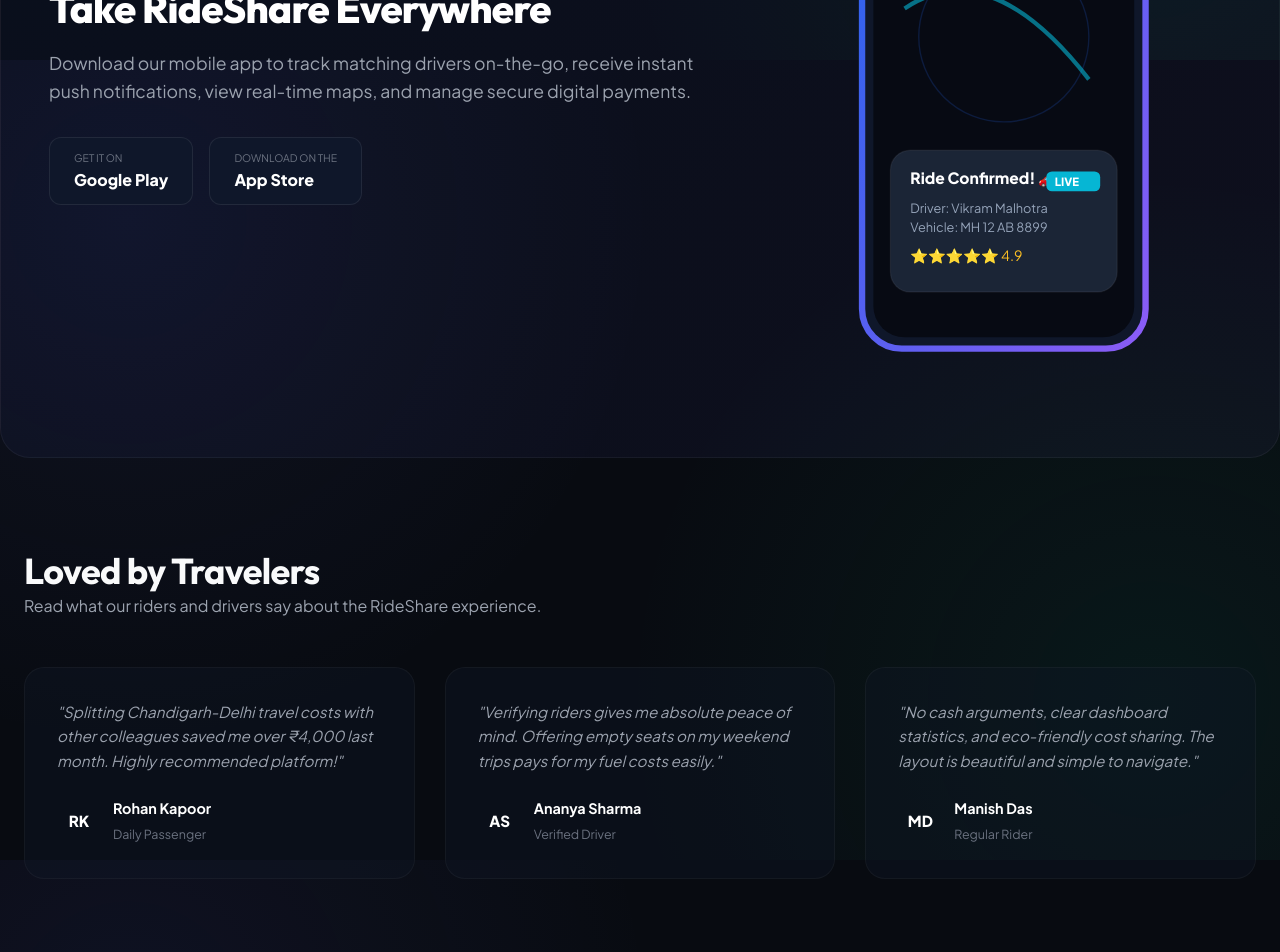
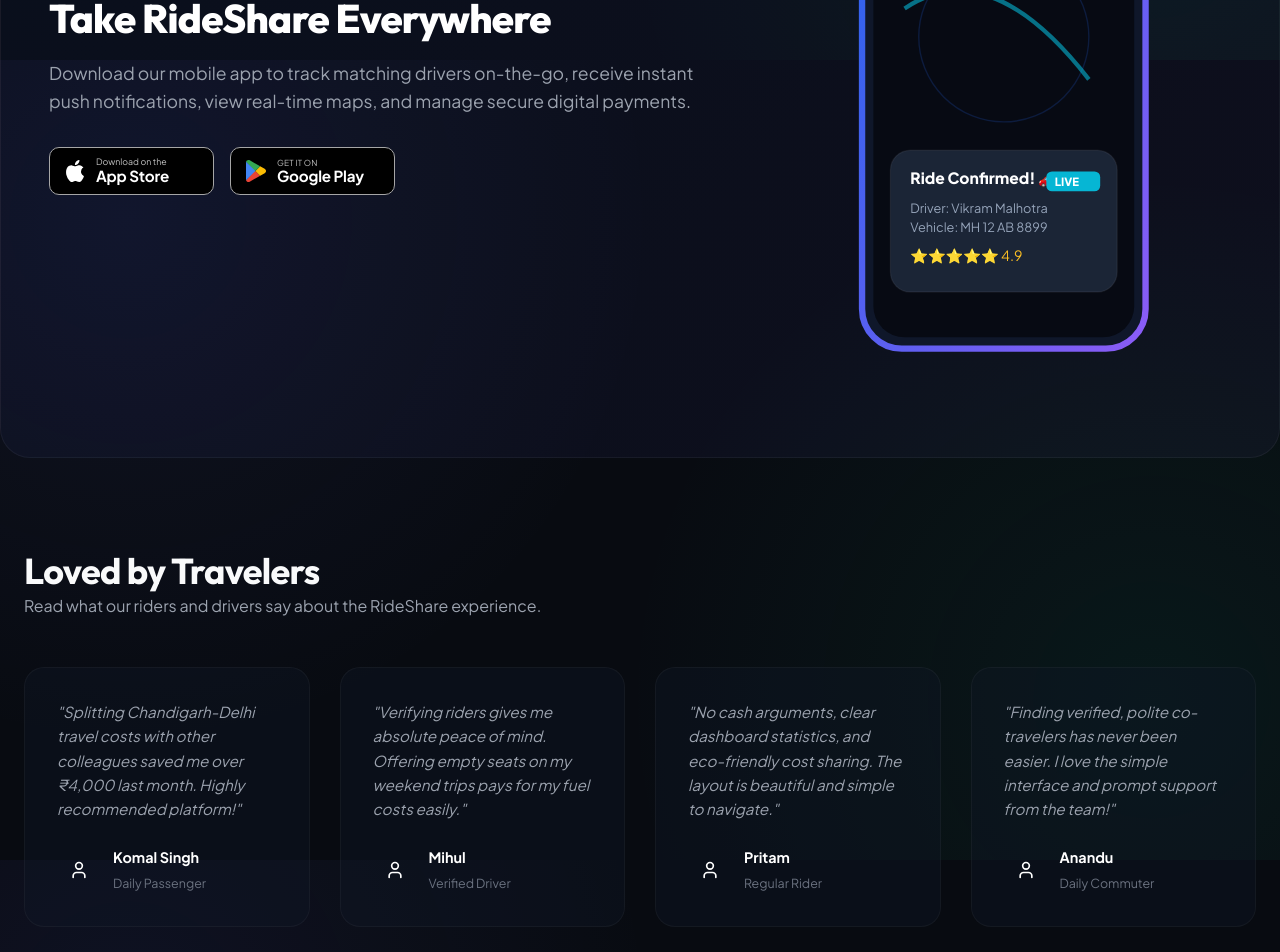
Before and after one commit to Mehul1311/Cab-Share-Platform, a React (Create React App) app in the folder client/: page / in a window 1280 px wide. Shown: the part 3140-4092 px from the top of the page. Built offline with nearby package versions, Linux system fonts and the light colour scheme; no server answers; the HTML template or start-up script is replaced by a standard one.

Commit message:
Updated the Name of the loved riders

```diff
--- a/client/src/pages/Home.css
+++ b/client/src/pages/Home.css
@@ -348,18 +348,28 @@
 .btn-store {
   display: flex;
   align-items: center;
-  gap: 12px;
-  padding: 12px 24px;
-  background: #0f172a;
-  border: 1px solid rgba(255, 255, 255, 0.08);
-  border-radius: 12px;
+  gap: 10px;
+  padding: 6px 14px;
+  background: #000000;
+  border: 1.5px solid #a6a6a6;
+  border-radius: 10px;
   color: white;
   transition: all 0.2s;
+  text-decoration: none;
+  width: 165px;
+  height: 48px;
+  box-sizing: border-box;
 }
 
 .btn-store:hover {
-  background: #1e293b;
-  border-color: rgba(255, 255, 255, 0.16);
+  background: #111111;
+  border-color: #ffffff;
+}
+
+.btn-store-icon {
+  flex-shrink: 0;
+  width: 22px;
+  height: 22px;
 }
 
 /* Testimonial grid */
@@ -376,7 +386,13 @@
 
 @media (min-width: 768px) {
   .testimonials-grid {
-    grid-template-columns: repeat(3, 1fr);
+    grid-template-columns: repeat(2, 1fr);
+  }
+}
+
+@media (min-width: 1024px) {
+  .testimonials-grid {
+    grid-template-columns: repeat(4, 1fr);
   }
 }
 
--- a/client/src/pages/Home.jsx
+++ b/client/src/pages/Home.jsx
@@ -5,7 +5,8 @@ import {
   Shield,
   CreditCard,
   Clock,
-  ArrowRight
+  ArrowRight,
+  User
 } from 'lucide-react';
 import { MobileAppIllustration } from '../components/Illustrations';
 import './Home.css';
@@ -228,16 +229,25 @@ const Home = () => {
             </p>
 
             <div className="download-badges-row">
-              <a href="#playstore" className="btn-store" onClick={(e) => { e.preventDefault(); alert("App Store Link simulated!"); }}>
-                <div style={{ textAlign: 'left' }}>
-                  <span style={{ fontSize: '0.65rem', display: 'block', textTransform: 'uppercase', color: 'var(--text-muted)' }}>Get it on</span>
-                  <span style={{ fontSize: '1rem', fontWeight: 800 }}>Google Play</span>
+              <a href="#appstore" className="btn-store" onClick={(e) => { e.preventDefault(); alert("App Store Link simulated!"); }}>
+                <svg xmlns="http://www.w3.org/2000/svg" fill="currentColor" viewBox="0 0 16 16" className="btn-store-icon">
+                  <path d="M11.182.008C11.148-.03 9.923.023 8.857 1.18c-1.066 1.156-.902 2.482-.878 2.516s1.52.087 2.475-1.258.762-2.391.728-2.43m3.314 11.733c-.048-.096-2.325-1.234-2.113-3.422s1.675-2.789 1.698-2.854-.597-.79-1.254-1.157a3.7 3.7 0 0 0-1.563-.434c-.108-.003-.483-.095-1.254.116-.508.139-1.653.589-1.968.607-.316.018-1.256-.522-2.267-.665-.647-.125-1.333.131-1.824.328-.49.196-1.422.754-2.074 2.237-.652 1.482-.311 3.83-.067 4.56s.625 1.924 1.273 2.796c.576.984 1.34 1.667 1.659 1.899s1.219.386 1.843.067c.502-.308 1.408-.485 1.766-.472.357.013 1.061.154 1.782.539.571.197 1.111.115 1.652-.105.541-.221 1.324-1.059 2.238-2.758q.52-1.185.473-1.282"/>
+                </svg>
+                <div style={{ textAlign: 'left', lineHeight: 1.15 }}>
+                  <span style={{ fontSize: '0.55rem', display: 'block', color: '#c1c1c1' }}>Download on the</span>
+                  <span style={{ fontSize: '0.95rem', fontWeight: 700, display: 'block', color: 'white', letterSpacing: '-0.2px' }}>App Store</span>
                 </div>
               </a>
-              <a href="#appstore" className="btn-store" onClick={(e) => { e.preventDefault(); alert("App Store Link simulated!"); }}>
-                <div style={{ textAlign: 'left' }}>
-                  <span style={{ fontSize: '0.65rem', display: 'block', textTransform: 'uppercase', color: 'var(--text-muted)' }}>Download on the</span>
-                  <span style={{ fontSize: '1rem', fontWeight: 800 }}>App Store</span>
+              <a href="#playstore" className="btn-store" onClick={(e) => { e.preventDefault(); alert("App Store Link simulated!"); }}>
+                <svg xmlns="http://www.w3.org/2000/svg" viewBox="0 0 466 512" className="btn-store-icon">
+                  <path fill="#EA4335" d="M199.9 237.8 1.4 470.17c7.22 24.57 30.16 41.81 55.8 41.81 11.16 0 20.93-2.79 29.3-8.37l244.16-139.46L199.9 237.8z"/>
+                  <path fill="#FBBC04" d="m433.91 205.1-104.65-60-111.61 110.22 113.01 108.83 104.64-58.6c18.14-9.77 30.7-29.3 30.7-50.23-1.4-20.93-13.95-40.46-32.09-50.22z"/>
+                  <path fill="#34A853" d="M199.42 273.45 329.27 145.1 87.9 8.37C79.53 2.79 68.36 0 57.2 0 30.7 0 6.98 18.14 1.4 41.86l198.02 231.59z"/>
+                  <path fill="#4285F4" d="M1.39 41.86C0 46.04 0 51.63 0 57.2v397.64c0 5.57 0 9.76 1.4 15.34l216.27-214.86L1.39 41.86z"/>
+                </svg>
+                <div style={{ textAlign: 'left', lineHeight: 1.15 }}>
+                  <span style={{ fontSize: '0.52rem', display: 'block', color: '#c1c1c1', letterSpacing: '0.2px' }}>GET IT ON</span>
+                  <span style={{ fontSize: '0.95rem', fontWeight: 700, display: 'block', color: 'white', letterSpacing: '-0.2px' }}>Google Play</span>
                 </div>
               </a>
             </div>
@@ -262,9 +272,9 @@ const Home = () => {
               "Splitting Chandigarh-Delhi travel costs with other colleagues saved me over ₹4,000 last month. Highly recommended platform!"
             </p>
             <div className="testimonial-profile">
-              <div className="testimonial-avatar">RK</div>
+              <div className="testimonial-avatar"><User size={20} /></div>
               <div>
-                <strong style={{ display: 'block', color: 'white', fontSize: '0.9rem' }}>Rohan Kapoor</strong>
+                <strong style={{ display: 'block', color: 'white', fontSize: '0.9rem' }}>Komal Singh</strong>
                 <span style={{ fontSize: '0.78rem', color: 'var(--text-muted)' }}>Daily Passenger</span>
               </div>
             </div>
@@ -275,9 +285,9 @@ const Home = () => {
               "Verifying riders gives me absolute peace of mind. Offering empty seats on my weekend trips pays for my fuel costs easily."
             </p>
             <div className="testimonial-profile">
-              <div className="testimonial-avatar">AS</div>
+              <div className="testimonial-avatar"><User size={20} /></div>
               <div>
-                <strong style={{ display: 'block', color: 'white', fontSize: '0.9rem' }}>Ananya Sharma</strong>
+                <strong style={{ display: 'block', color: 'white', fontSize: '0.9rem' }}>Mihul</strong>
                 <span style={{ fontSize: '0.78rem', color: 'var(--text-muted)' }}>Verified Driver</span>
               </div>
             </div>
@@ -288,10 +298,23 @@ const Home = () => {
               "No cash arguments, clear dashboard statistics, and eco-friendly cost sharing. The layout is beautiful and simple to navigate."
             </p>
             <div className="testimonial-profile">
-              <div className="testimonial-avatar">MD</div>
+              <div className="testimonial-avatar"><User size={20} /></div>
               <div>
-                <strong style={{ display: 'block', color: 'white', fontSize: '0.9rem' }}>Manish Das</strong>
+                <strong style={{ display: 'block', color: 'white', fontSize: '0.9rem' }}>Pritam</strong>
                 <span style={{ fontSize: '0.78rem', color: 'var(--text-muted)' }}>Regular Rider</span>
+              </div>
+            </div>
+          </div>
+
+          <div className="testimonial-card">
+            <p className="testimonial-quote">
+              "Finding verified, polite co-travelers has never been easier. I love the simple interface and prompt support from the team!"
+            </p>
+            <div className="testimonial-profile">
+              <div className="testimonial-avatar"><User size={20} /></div>
+              <div>
+                <strong style={{ display: 'block', color: 'white', fontSize: '0.9rem' }}>Anandu</strong>
+                <span style={{ fontSize: '0.78rem', color: 'var(--text-muted)' }}>Daily Commuter</span>
               </div>
             </div>
           </div>
```
